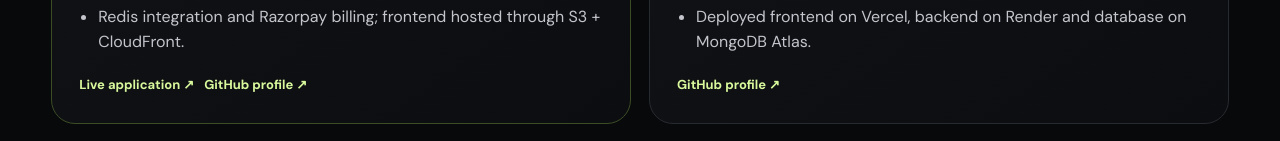
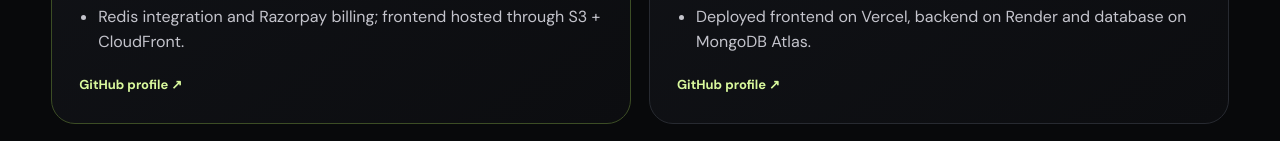
Before and after one commit to manishapoundrik/Portfolio, a plain HTML site: page index.html in a window 1280 px wide. Shown: the part 2768-2909 px from the top of the page. Drawn offline with Linux system fonts and the light colour scheme.

Commit message:
Projects

```diff
--- a/index.html
+++ b/index.html
@@ -114,7 +114,7 @@
 <section id="projects"><div class="container reveal">
   <div class="section-head"><div><div class="kicker">03 / Selected work</div><h2>Projects that show<br>how I build.</h2></div><p>Three recent projects demonstrate my experience across full-stack development, cloud deployment, DevOps and mobile applications.</p></div>
   <div class="projects">
-    <article class="project featured"><div class="project-top"><span class="tag">FEATURED · LIVE</span><span>01</span></div><h3>NueronaAI — Multi-Agent AI Platform</h3><p>Production-oriented AI platform built around independent services for authentication, chat, agents and billing.</p><ul><li>Express API Gateway with protected API routes and Firebase/Google authentication.</li><li>Dockerized backend services deployed to AWS ECS/Fargate with images in ECR.</li><li>AWS Secrets Manager + IAM for runtime credentials and GitHub Actions for CI/CD.</li><li>Redis integration and Razorpay billing; frontend hosted through S3 + CloudFront.</li></ul><div class="project-links"><a href="https://d3sop2e5c7665n.cloudfront.net/" target="_blank">Live application ↗</a><a href="https://github.com/manishapoundrik" target="_blank">GitHub profile ↗</a></div></article>
+    <article class="project featured"><div class="project-top"><span class="tag">FEATURED · LIVE</span><span>01</span></div><h3>NueronaAI — Multi-Agent AI Platform</h3><p>Production-oriented AI platform built around independent services for authentication, chat, agents and billing.</p><ul><li>Express API Gateway with protected API routes and Firebase/Google authentication.</li><li>Dockerized backend services deployed to AWS ECS/Fargate with images in ECR.</li><li>AWS Secrets Manager + IAM for runtime credentials and GitHub Actions for CI/CD.</li><li>Redis integration and Razorpay billing; frontend hosted through S3 + CloudFront.</li></ul><div class="project-links"><a href="https://github.com/manishapoundrik" target="_blank">GitHub profile ↗</a></div></article>
     <article class="project"><div class="project-top"><span class="tag">FULL STACK · ROLE-BASED</span><span>02</span></div><h3>VIDORA — Creative Video Agency Platform</h3><p>Full-stack video agency platform with dedicated workflows for Admin, Editor and Client users.</p><ul><li>React + Vite frontend with Node.js, Express.js and MongoDB backend.</li><li>Implemented JWT authentication and role-based access control for secure, role-specific features.</li><li>Built portfolio management, content moderation and client inquiry modules using REST APIs.</li><li>Deployed frontend on Vercel, backend on Render and database on MongoDB Atlas.</li></ul><div class="project-links"><a href="https://github.com/manishapoundrik" target="_blank">GitHub profile ↗</a></div></article>
     <article class="project"><div class="project-top"><span class="tag">FULL STACK · MOBILE</span><span>03</span></div><h3>AI-Enabled Garage Finder</h3><p>End-to-end mechanic-finding application designed to connect users with relevant roadside repair assistance.</p><ul><li>React Native (Expo) mobile application with Node.js, Express.js and MongoDB backend.</li><li>Integrated location-based services and third-party APIs to match users with relevant mechanics.</li><li>Developed REST APIs and user authentication for secure application functionality.</li><li>Handled the complete development and deployment process independently.</li></ul><div class="project-links"><a href="https://github.com/manishapoundrik/AI-Enabled-Garage-finder/" target="_blank">Repository ↗</a></div></article>
     <article class="project"><div class="project-top"><span class="tag">JAVA · DATABASE</span><span>04</span></div><h3>Employee Attendance & Resource Management</h3><p>Role-based employee attendance and leave-management system with relational database design and secure authentication.</p><ul><li>Java, MySQL, JDBC and Swing UI.</li><li>Role-based workflows for attendance and leave processing.</li><li>Normalized relational database design.</li></ul><div class="project-links"><a href="https://github.com/manishapoundrik" target="_blank">Explore on GitHub ↗</a></div></article>
```
